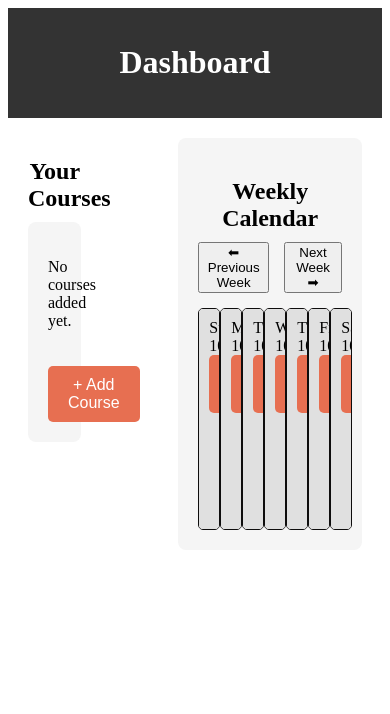
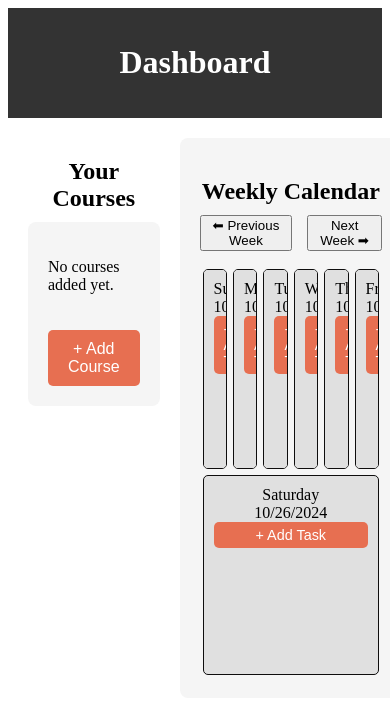
Before and after one commit to ErfanYM/CourseMate, a React (Create React App) app in the folder my-app/: page / in a window 390 px wide. Shown: the top 714 px of the page. Built offline with nearby package versions, Linux system fonts and the light colour scheme.

Commit message:
Change Desigin responsive to size of screen

```diff
--- a/my-app/public/style.css
+++ b/my-app/public/style.css
@@ -3,14 +3,18 @@
   display: flex;
   justify-content: space-between;
   padding: 20px;
+  gap: 20px;
 }
 
 .courses-section {
-  width: 40%;
+  flex: 1 1 25%;
+  max-width: 100%;
+  margin-bottom: 20px;
 }
 
 .calendar-section {
-  width: 55%;
+  flex: 1 1 70%;
+  max-width:100%;
 }
 
 /* Header */
@@ -54,7 +58,7 @@
   background-color: #f5f5f5;
   padding: 20px;
   border-radius: 8px;
-  max-width: 900px; /* Limit max width for better alignment */
+  width: 100%; /* Limit max width for better alignment */
   margin: 0 auto; /* Center calendar in container */
 }
 h2 {
@@ -72,25 +76,28 @@ h2 {
 .week {
   display: flex;
   justify-content: space-between;
+  flex-wrap: wrap;
 }
 
 .day {
   background-color: #e0e0e0;
-  width: 13%;
+  flex: 1 1 13%;
   padding: 10px;
   text-align: center;
   border-radius: 5px;
-  height: 200px;
+  min-height: 200px;
   display: flex;
   flex-direction: column;
   position: relative;
   border: 1px solid #0e0d0d;
   overflow-y: auto;
+  box-sizing: border-box;
+  margin: 3px;
 }
 .day ul {
   list-style-type: none;
   padding: 0;
-  margin: 0;
+  margin: 5px 0;
   flex-grow: 1;
 }
 .day li {
@@ -137,8 +144,8 @@ h2 {
   background: white;
   padding: 20px;
   border-radius: 8px;
-  width: 400px;
-  max-width: 90%;
+  width: 90%;
+  max-width: 400px;
   text-align: left;
   box-shadow: 0px 0px 15px rgba(0, 0, 0, 0.3);
 }
```
